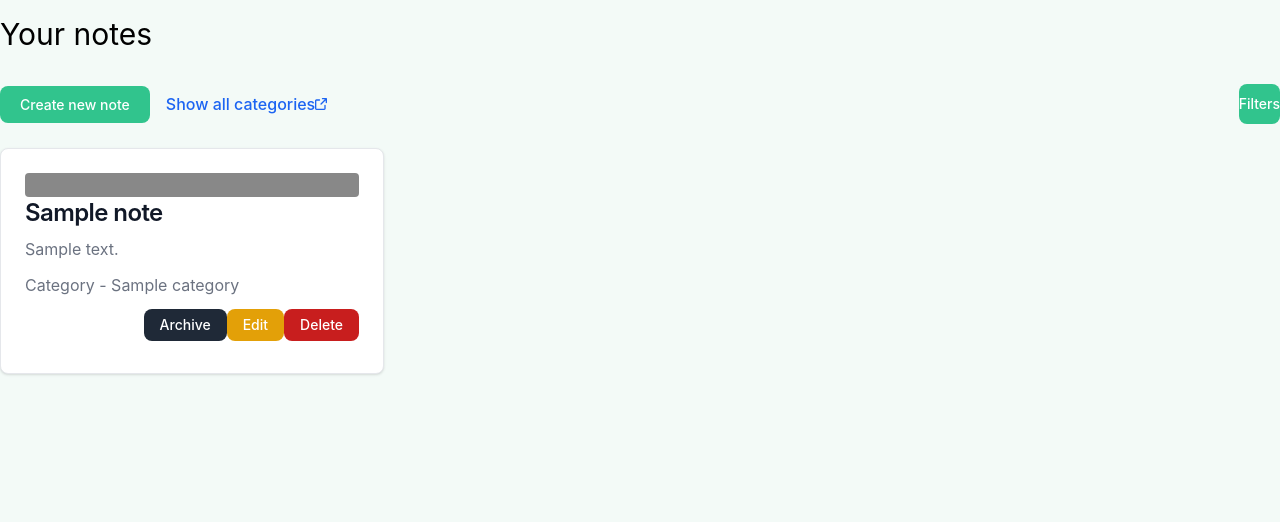
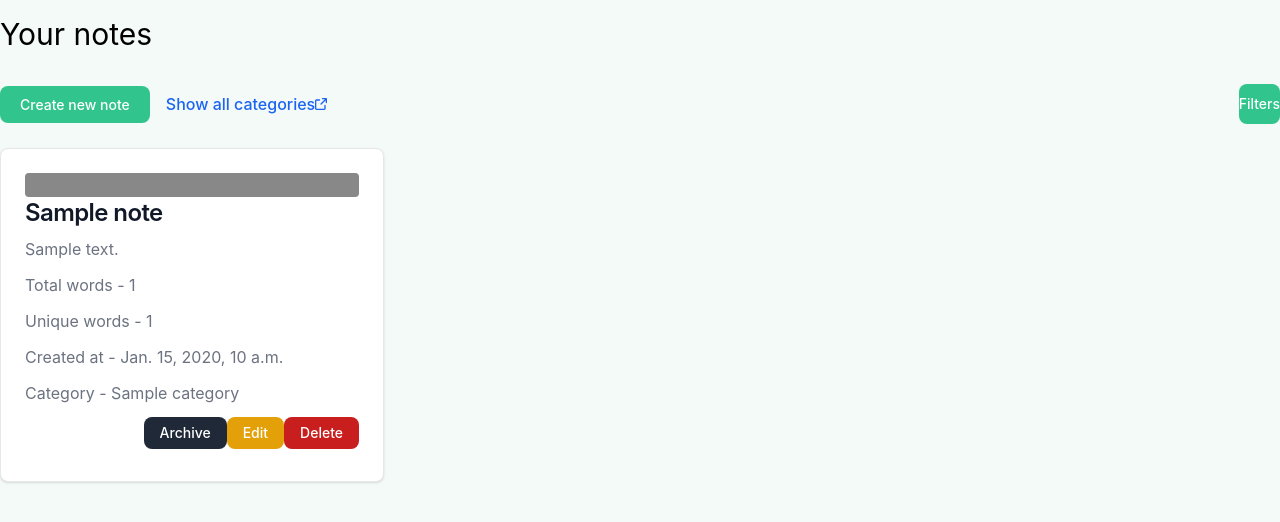
Before and after one commit to dimverrr/reface_test, a Django app: page /notes/?filter_by=-words_count in a window 1280 px wide. Shown: the part 48-570 px from the top of the page. Run offline with Django 5.2, Linux system fonts and the light colour scheme; a user stored in the database is signed in; tables that the repository leaves empty hold one stand-in row (values such as "Sample post"); parts of the project's set-up code (start-up, migrations or seed data) failed here and were passed over; some libraries are stand-ins or nearby versions.

Commit message:
Added archived/active filters, words_count fields

```diff
--- a/notes_app/views.py
+++ b/notes_app/views.py
@@ -66,6 +66,8 @@ class NoteListView(LoginRequiredMixin, ListView):
             "-category",
             "created_at",
             "-created_at",
+            "is_archived",
+            "-is_archived"
         ]
 
         query_parameter = self.request.GET.get("filter_by")
--- a/reface_test/settings.py
+++ b/reface_test/settings.py
@@ -140,10 +140,4 @@ STATIC_ROOT = os.path.join(BASE_DIR, "static")
 
 DEFAULT_AUTO_FIELD = "django.db.models.BigAutoField"
 
-# COMPRESS_ROOT = BASE_DIR / "static2/"
-
-# COMPRESS_ENABLED = True
-
-# STATICFILES_FINDERS = ("compressor.finders.CompressorFinder",)
-
 LOGIN_URL = "/login/"
--- a/templates/note_list.html
+++ b/templates/note_list.html
@@ -32,10 +32,16 @@
               <a href="/notes/?filter_by=-category" class="block px-4 py-2 hover:bg-gray-100 dark:hover:bg-gray-600 dark:hover:text-white">Filter by category</a>
             </li>
             <li>
-              <a href="/notes/?filter_by=created_at" class="block px-4 py-2 hover:bg-gray-100 dark:hover:bg-gray-600 dark:hover:text-white">Filter by archived</a>
+              <a href="/notes/?filter_by=created_at" class="block px-4 py-2 hover:bg-gray-100 dark:hover:bg-gray-600 dark:hover:text-white">Filter by oldest</a>
             </li>
             <li>
               <a href="/notes/?filter_by=-created_at" class="block px-4 py-2 hover:bg-gray-100 dark:hover:bg-gray-600 dark:hover:text-white">Filter by newest</a>
+            </li>
+            <li>
+              <a href="/notes/?filter_by=-is_archived" class="block px-4 py-2 hover:bg-gray-100 dark:hover:bg-gray-600 dark:hover:text-white">Filter by archived</a>
+            </li>
+            <li>
+              <a href="/notes/?filter_by=is_archived" class="block px-4 py-2 hover:bg-gray-100 dark:hover:bg-gray-600 dark:hover:text-white">Filter by active</a>
             </li>
           </ul>
       </div>
@@ -53,6 +59,9 @@
           <div style="background-color:{{note.category.color}};" class = "text-xs font-medium me-2 px-2.5 py-1.5 rounded h-6"></div>
           <h5 class="mb-2 text-2xl font-semibold tracking-tight text-gray-900 dark:text-white">{{note.title}}</h5>
           <p class="mb-3 font-normal text-gray-500 dark:text-gray-400">{{note.description}}</p>
+          <p class="mb-3 font-normal text-gray-500 dark:text-gray-400">Total words - {{note.words_count}}</p>
+          <p class="mb-3 font-normal text-gray-500 dark:text-gray-400">Unique words - {{note.unique_words_count}}</p>
+          <p class="mb-3 font-normal text-gray-500 dark:text-gray-400">Created at - {{note.created_at}}</p>
           {% if note.category %}
           <p class="mb-3 font-normal text-gray-500 dark:text-gray-400">Category - {{note.category.title}}</p>
           {% endif %}
```
